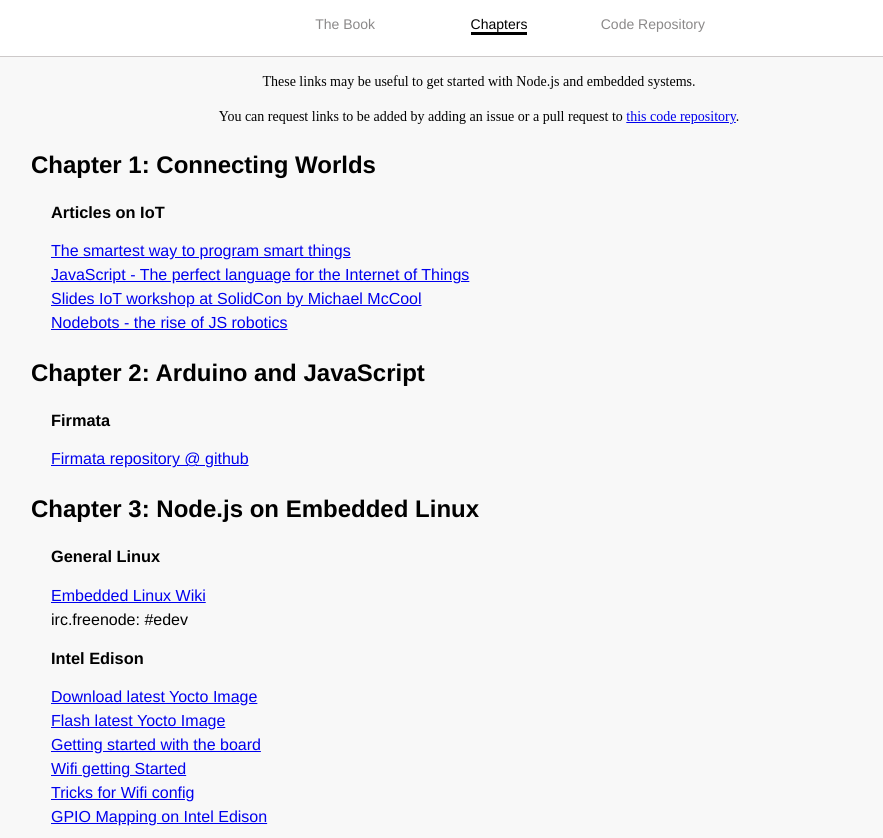
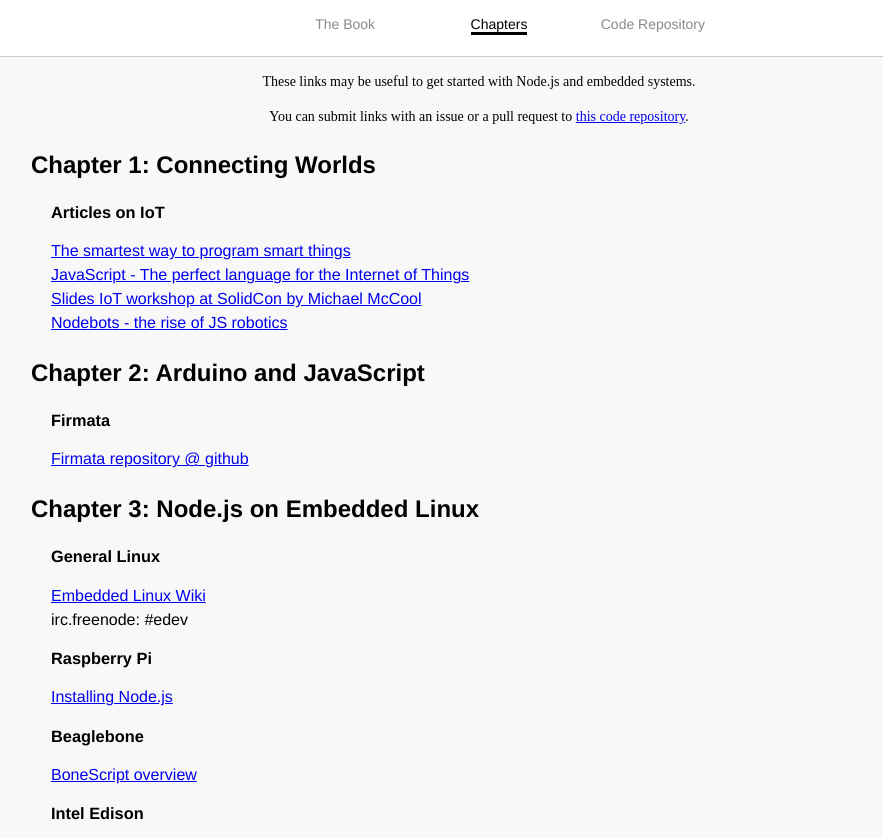
Before and after one commit to embeddednodejs/embeddednodejs.github.io, a website: page static/chapters.html in a window 1280 px wide. Shown: the part 74-912 px from the top of the page, without its empty margins (161-1044 px from the left). Drawn offline with Linux system fonts and the light colour scheme.

Commit message:
update links

```diff
--- a/static/chapters.html
+++ b/static/chapters.html
@@ -31,13 +31,10 @@
 
 <div class="center-text">
 <p>These links may be useful to get started with Node.js and embedded systems.</p>
-<p>You can request links to be added by adding an issue or a pull request to <a href="https://github.com/embeddednodejs/embeddednodejs.github.io">this code repository</a>.
+<p>You can submit links with an issue or a pull request to <a href="https://github.com/embeddednodejs/embeddednodejs.github.io">this code repository</a>.
 </div>
 
 <!-------- insert links here ----->
-
-
-
 
 
 
@@ -72,6 +69,18 @@
                      <li><a href="http://elinux.org/Main_Page">Embedded Linux Wiki</a></li>
                            <li>irc.freenode: #edev</li>
                     </ul>
+  </section>
+     <section class="addinfo">
+    <h3>Raspberry Pi  </h3>
+    <ul>
+                     <li><a href="https://learn.adafruit.com/node-embedded-development/installing-node-dot-js">Installing Node.js</a></li>
+                  </ul>
+  </section>
+     <section class="addinfo">
+    <h3>Beaglebone  </h3>
+    <ul>
+                     <li><a href="http://elinux.org/Beagleboard:BoneScript">BoneScript overview</a></li>
+                  </ul>
   </section>
      <section class="addinfo">
     <h3>Intel Edison  </h3>
@@ -137,6 +146,7 @@
 
 </article>
 
+
 <article class="overview chapter">
 	<h1>Chapter 6: Building Web Servers</h1>
 </article>
@@ -151,6 +161,10 @@
 </article>
 <article class="overview chapter">
 	<h1>Chapter 10: Advanced Connectivity</h1>
+        <ul>
+          <li>Web of Things (WoT) / https://github.com/w3c/wot </li>
+          <li>WoT.js / https://github.com/hollobit/wot.js/tree/master</li>
+        </ul>
 </article>
 
 
```
Also changed, not shown: links/ch_3_nodejs_on_embedded_linux.json (+18 -0 lines).
